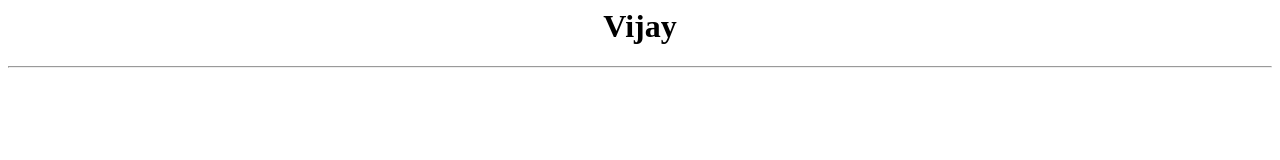
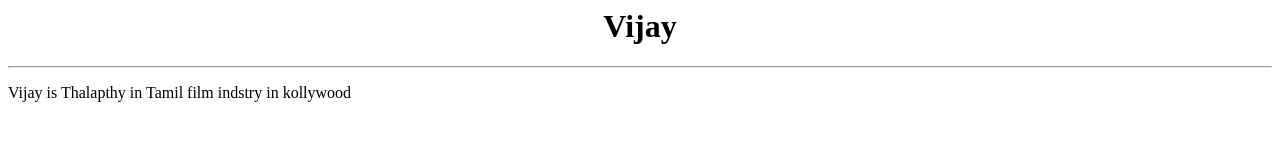
Before and after one commit to Vijay-vk12/HTMLActorPage, a plain HTML site: page index.html in a window 1280 px wide. Drawn offline with Linux system fonts and the light colour scheme.

Commit message:
Added paragraph

```diff
--- a/index.html
+++ b/index.html
@@ -2,3 +2,7 @@
   <h1>Vijay</h1>
 </center>
 <hr>
+
+<p>
+  Vijay is Thalapthy in Tamil film indstry in kollywood
+</p>
```
